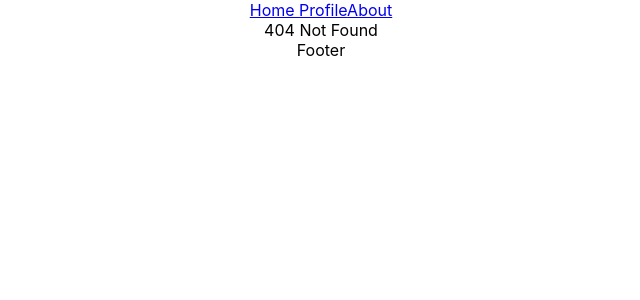
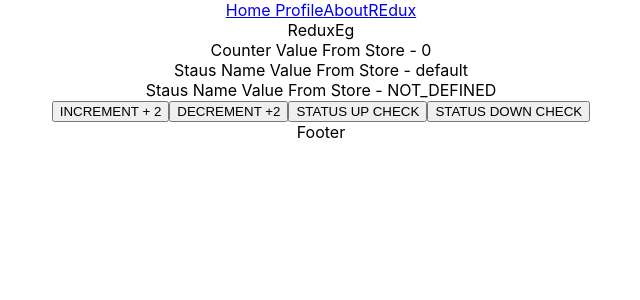
Before and after one commit to SyedSamsu/ReactKT, a React (Create React App) app: page /redux in a window 1280 px wide. Before the commit this address had no page. Shown: the top 300 px of the page, without its empty margins (319-959 px from the left). Built offline with nearby package versions, Linux system fonts and the light colour scheme.

Commit message:
11/07/2022 and 15/07/2022

```diff
--- a/package.json
+++ b/package.json
@@ -13,9 +13,12 @@
     "bootstrap": "^4.6.1",
     "react": "^18.2.0",
     "react-dom": "^18.2.0",
+    "react-redux": "^8.0.2",
     "react-router-dom": "^6.3.0",
     "react-scripts": "5.0.1",
     "reactstrap": "^9.1.1",
+    "redux": "^4.2.0",
+    "redux-thunk": "^2.4.1",
     "web-vitals": "^2.1.4"
   },
   "scripts": {
--- a/src/App.js
+++ b/src/App.js
@@ -11,6 +11,7 @@ import FunUseRef2 from "./functioncomponent/FunUseRef2";
 import FunUseStateArray from "./functioncomponent/FunUseStateArray";
 import FunUseStateObject from "./functioncomponent/FunUseStateObject";
 import CustomRouter from "./reactrouter/CustomRouter";
+import ReduxEg from "./redux/components/ReduxEg";
 
 export default function App() {
   const [render, setRender] = useState(true)
@@ -32,6 +33,7 @@ export default function App() {
       {/* <FunUseRef2/> */}
       {/* <FunCustomHook/> */}
       <CustomRouter />
+      {/* <ReduxEg /> */}
       </div>
   );
 }
--- a/src/index.js
+++ b/src/index.js
@@ -3,11 +3,15 @@ import ReactDOM from 'react-dom/client';
 import './index.css';
 import App from './App';
 import reportWebVitals from './reportWebVitals';
+import { Provider } from 'react-redux';
+import Store from './redux/Store';
 
 const root = ReactDOM.createRoot(document.getElementById('root'));
 root.render(
   <React.StrictMode>
-    <App/>
+    <Provider store={Store}>
+      <App/>
+    </Provider>
   </React.StrictMode>
 );
 
--- a/src/reactrouter/CustomRouter.js
+++ b/src/reactrouter/CustomRouter.js
@@ -1,5 +1,6 @@
 import React from "react";
 import { BrowserRouter, Routes, Route } from "react-router-dom";
+import ReduxEg from "../redux/components/ReduxEg";
 import About from "./About";
 import Error from "./Error";
 import Footer from "./Footer";
@@ -15,6 +16,7 @@ function CustomRouter() {
         <Route path="/" element={<Home />} />
         <Route path="/profile" element={<Profile />} />
         <Route path="/about/:username" element={<About />} />
+        <Route path="/redux" element={<ReduxEg />} />
         <Route path="*" element={<Error />} />
       </Routes>
       <Footer />
--- a/src/reactrouter/Header.js
+++ b/src/reactrouter/Header.js
@@ -8,6 +8,7 @@ function Header() {
         <Link to="/">Home </Link>
         <Link to="/profile">Profile</Link>
         <Link to="/about/anil">About</Link>
+        <Link to="/redux">REdux</Link>
       </nav>
     </div>
   )
--- a/src/reactrouter/Home.js
+++ b/src/reactrouter/Home.js
@@ -1,9 +1,19 @@
-import React from 'react'
+import React from "react";
+import { useSelector } from "react-redux";
 
 function Home() {
+  const counterValue = useSelector((state) => state.counter);
+  const statusName = useSelector((state) => state.status.name);
+  const statusStaus = useSelector((state) => state.status.status);
+
   return (
-    <div>Home</div>
-  )
+    <div>
+      <div>Counter Value From Store - {counterValue} </div>
+      <div>Staus Name Value From Store - {statusName} </div>
+      <div>Staus Name Value From Store - {statusStaus} </div>
+      Home
+    </div>
+  );
 }
 
-export default Home
+export default Home;
--- /dev/null
+++ b/src/redux/Store.js
@@ -0,0 +1,11 @@
+import { compose, legacy_createStore as createStore, applyMiddleware } from "redux";
+import thunk from "redux-thunk";
+import rootReducer from "./reducer/RootReducer";
+
+
+
+const composeEnhancers = window.__REDUX_DEVTOOLS_EXTENSION_COMPOSE__ || compose;
+
+const Store = createStore(rootReducer, composeEnhancers(applyMiddleware(thunk)));
+
+export default Store
--- /dev/null
+++ b/src/redux/action/Action.js
@@ -0,0 +1,28 @@
+export const incrementAction = (type,data) => {
+  console.log("INCREMENT ACTION");
+  return {
+    type : type,
+    payload : data
+  }
+}
+
+export const decrementAction = (data) => {
+  console.log("DECREMENT ACTION");
+  return {
+    type : "DECREMENT",
+    payload : data
+  }
+}
+
+export const statusUpAction = () => {
+  console.log("STATUS UP ACTION");
+  return {
+    type : "UP"
+  }
+}
+export const statusDownAction = () => {
+  console.log("STATUS DOWN ACTION");
+  return {
+    type : "DOWN"
+  }
+}
--- /dev/null
+++ b/src/redux/components/ReduxEg.js
@@ -0,0 +1,50 @@
+import React from 'react'
+import { useSelector } from 'react-redux'
+import { Button } from 'reactstrap';
+import { useDispatch } from 'react-redux';
+import { decrementAction, incrementAction, statusDownAction, statusUpAction } from '../action/Action';
+
+function ReduxEg() {
+
+  const counterValue = useSelector(state => state.counter);
+  const statusName = useSelector(state => state.status.name);
+  const statusStaus = useSelector(state => state.status.status);
+
+  const dispatch = useDispatch();
+
+  const increment = () => {
+    console.log("INCREMENTING DISPATCH");
+    dispatch(incrementAction("INCREMENT",2))
+
+  }
+  const decrement = () => {
+    console.log("DECRMENTING DISPATCH" );
+    dispatch(decrementAction(2))
+
+  }
+
+  const statusCheck = () => {
+    console.log("DECRMENTING DISPATCH" );
+    dispatch(statusUpAction())
+  }
+  const statusDOWNCheck = () => {
+    console.log("DECRMENTING DISPATCH" );
+    dispatch(statusDownAction())
+  }
+
+  return (
+    <div>ReduxEg
+
+        <div>Counter Value From Store - {counterValue} </div>
+        <div>Staus Name Value From Store - {statusName} </div>
+        <div>Staus Name Value From Store - {statusStaus} </div>
+
+        <Button onClick={increment}> INCREMENT + 2 </Button>
+        <Button onClick={decrement}> DECREMENT +2  </Button>
+        <button onClick={statusCheck}> STATUS UP CHECK</button>
+        <button onClick={statusDOWNCheck}> STATUS DOWN CHECK</button>
+    </div>
+  )
+}
+
+export default ReduxEg
--- /dev/null
+++ b/src/redux/reducer/CounterReducer.js
@@ -0,0 +1,17 @@
+const initalState = 0
+
+const counterReducer = (state = initalState,action) => {
+    switch(action.type){
+      case 'INCREMENT':
+        console.log("REDUCER INCREMENt");
+        return state + action.payload;
+      case 'DECREMENT':
+        console.log("REDUCER INCREMENt");
+        return state - action.payload;
+      default:
+        return state;
+    }
+
+}
+
+export default counterReducer
--- /dev/null
+++ b/src/redux/reducer/RootReducer.js
@@ -0,0 +1,11 @@
+import { combineReducers } from "redux";
+import counterReducer from "./CounterReducer";
+import statusReducer from "./StatusReducer";
+
+
+const rootReducer = combineReducers({
+  counter : counterReducer,
+  status : statusReducer
+})
+
+export default rootReducer
--- /dev/null
+++ b/src/redux/reducer/StatusReducer.js
@@ -0,0 +1,17 @@
+const initalState = {
+  status:'NOT_DEFINED',
+  name:'default'
+}
+
+const statusReducer = (state = initalState, action) => {
+  switch (action.type) {
+    case 'UP':
+      return {...state, status:'UP'}
+    case 'DOWN':
+      return {...state, status:'DOWN'}
+    default:
+      return state;
+  }
+}
+
+export default statusReducer
```
Also changed, not shown: 1 other file (tests, documents, lock files or other folders).
